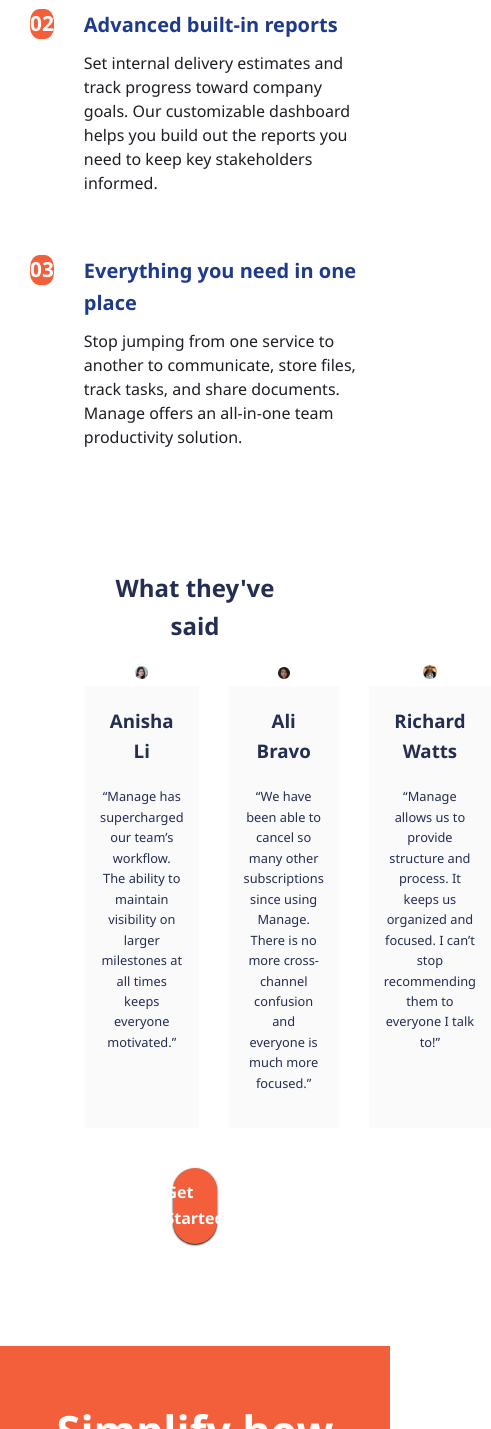
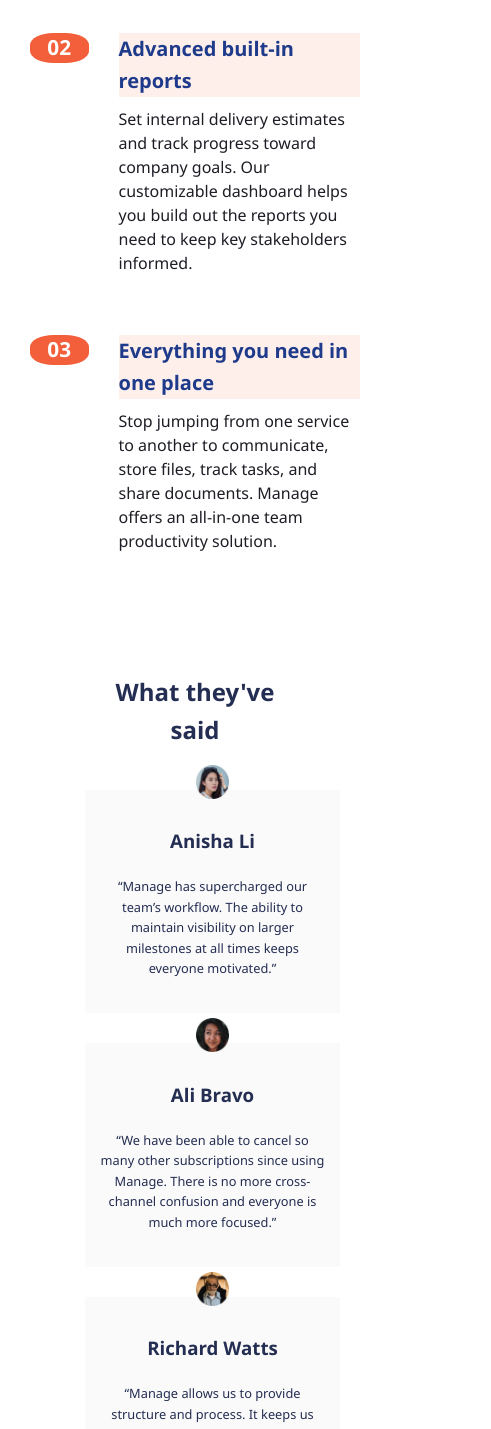
Before and after one commit to Mayomipo/manage_group1, a plain HTML site: page index.html in a window 390 px wide. Shown: the part 1554-2983 px from the top of the page, 491 px wide, since content can reach past the window. Drawn offline with Linux system fonts and the light colour scheme.

Commit message:
add changes

```diff
--- a/css/style.css
+++ b/css/style.css
@@ -325,6 +325,7 @@
 
 
 
+
 @media (max-width: 768px) {
     #hamburger {
         display: flex;
@@ -370,6 +371,20 @@
     }
     .intro h2 {
       font-size: 2.9rem;
+    }
+    .review {
+      display: flex;
+      flex-direction: column;
+    }
+    .btn-secondary {
+      width: 50%;
+    }
+    .icon {
+      width: 15vw;
+      text-align: center;
+    }
+    .content h3 {
+      background-color: var(--Orange50);
     }
 
 
```
